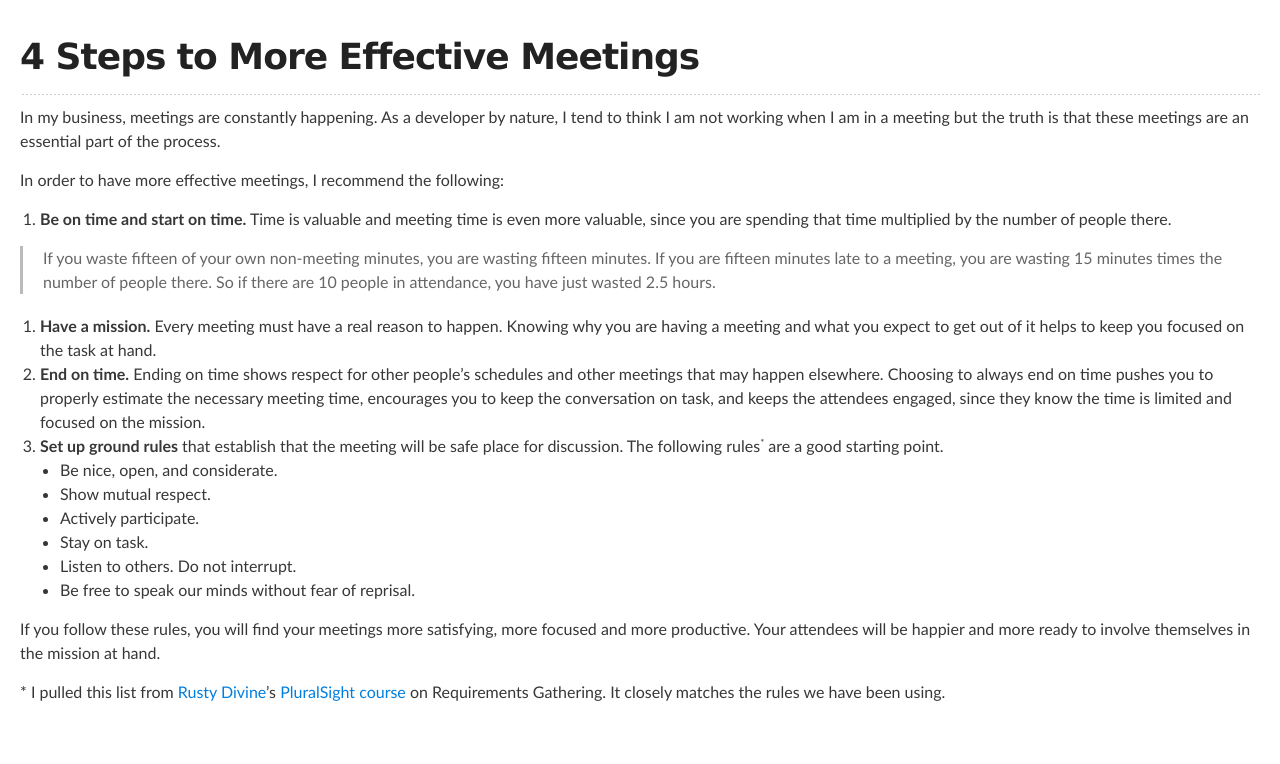
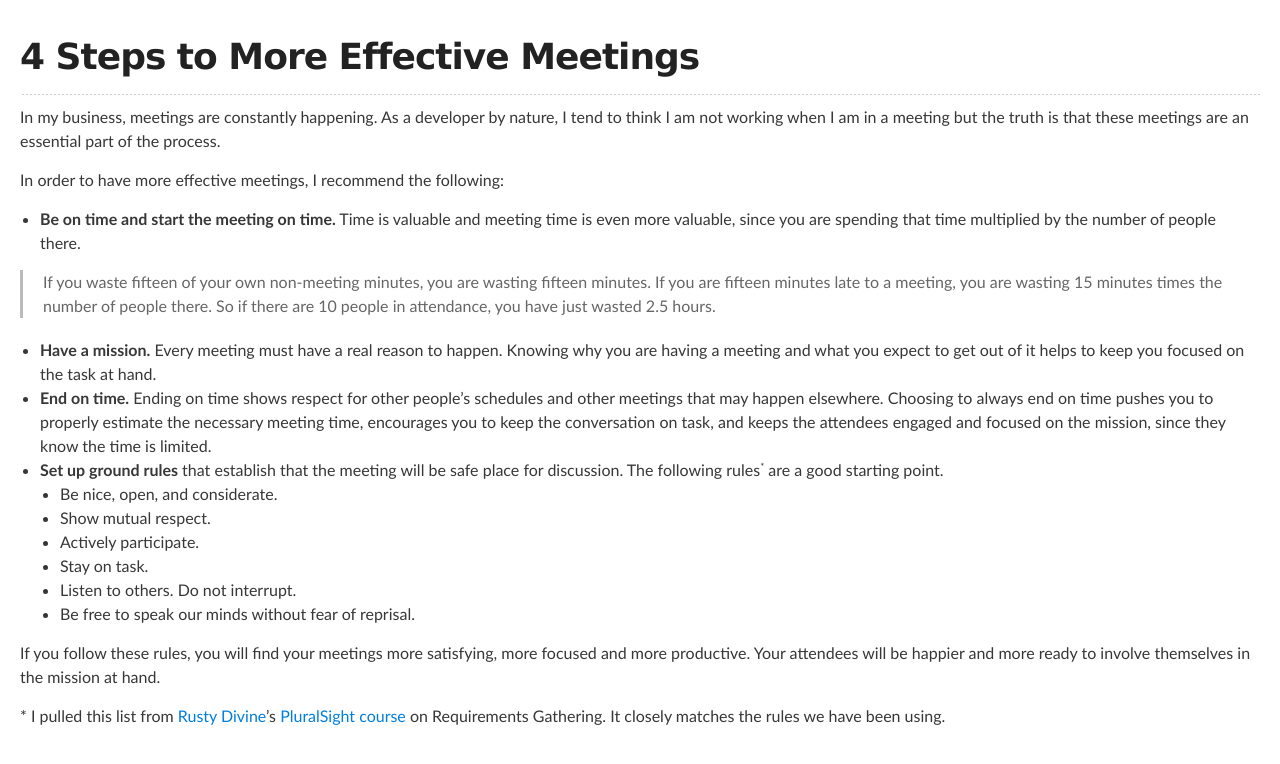
Before and after one commit to Grax32/Grax32.github.io, a Jekyll site: the page built from 2015/06/4-steps-to-more-effective-meetings.md, in a window 1280 px wide. Shown: the top 764 px of the page. Built offline with Jekyll 4.4.1, drawn with Linux system fonts in a browser that asks for light colours.

Commit message:
More meeting fixes

```diff
--- a/2015/06/4-steps-to-more-effective-meetings.md
+++ b/2015/06/4-steps-to-more-effective-meetings.md
@@ -7,13 +7,13 @@ In my business, meetings are constantly happening. As a developer by nature, I t
 
 In order to have more effective meetings, I recommend the following:
 
-1. **Be on time and start on time.** Time is valuable and meeting time is even more valuable, since you are spending that time multiplied by the number of people there.
+* **Be on time and start the meeting on time.** Time is valuable and meeting time is even more valuable, since you are spending that time multiplied by the number of people there.
 
 > If you waste fifteen of your own non-meeting minutes, you are wasting fifteen minutes. If you are fifteen minutes late to a meeting, you are wasting 15 minutes times the number of people there. So if there are 10 people in attendance, you have just wasted 2.5 hours.
 
-2. **Have a mission.** Every meeting must have a real reason to happen. Knowing why you are having a meeting and what you expect to get out of it helps to keep you focused on the task at hand.
-3. **End on time.** Ending on time shows respect for other people's schedules and other meetings that may happen elsewhere. Choosing to always end on time pushes you to properly estimate the necessary meeting time, encourages you to keep the conversation on task, and keeps the attendees engaged, since they know the time is limited and focused on the mission.
-4. **Set up ground rules** that establish that the meeting will be safe place for discussion. The following rules<sup>\*</sup> are a good starting point.
+* **Have a mission.** Every meeting must have a real reason to happen. Knowing why you are having a meeting and what you expect to get out of it helps to keep you focused on the task at hand.
+* **End on time.** Ending on time shows respect for other people's schedules and other meetings that may happen elsewhere. Choosing to always end on time pushes you to properly estimate the necessary meeting time, encourages you to keep the conversation on task, and keeps the attendees engaged and focused on the mission, since they know the time is limited.
+* **Set up ground rules** that establish that the meeting will be safe place for discussion. The following rules<sup>\*</sup> are a good starting point.
   * Be nice, open, and considerate.
   * Show mutual respect.
   * Actively participate.
```
